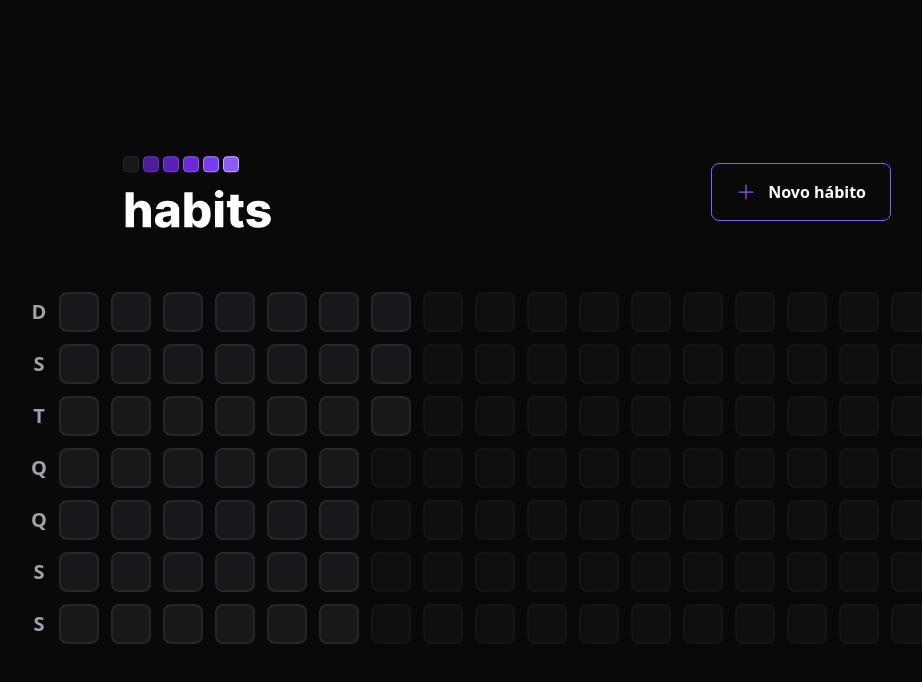
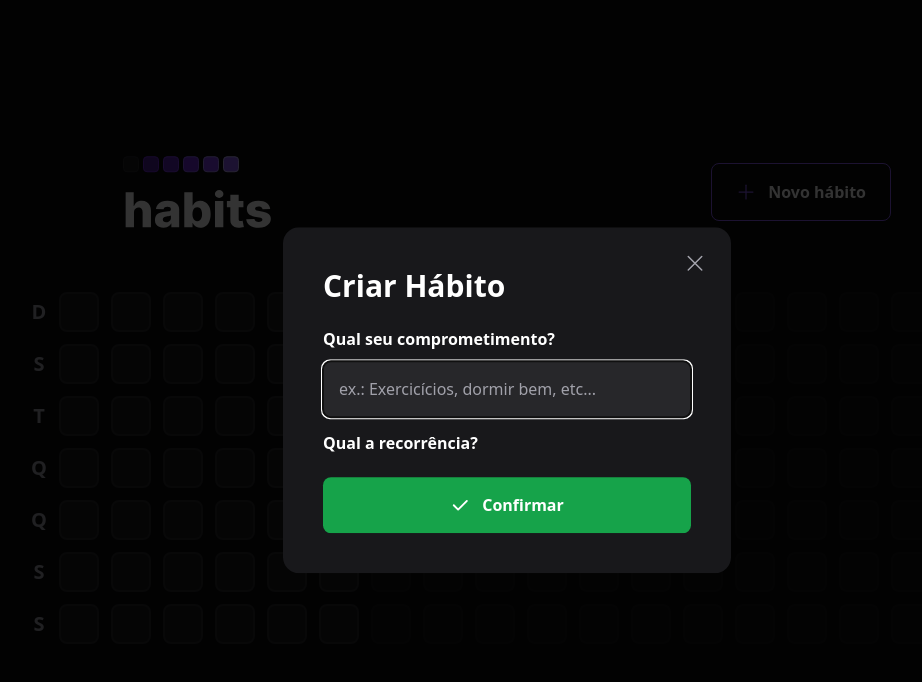
Before and after one commit to ovictormiranda/habits, a React (Vite) app in the folder web/: page / in a window 1280 px wide. Both pictures are taken after a click on the button "Novo hábito". Shown: the top 682 px of the page, without its empty margins (133-1055 px from the left). Built offline with nearby package versions, Linux system fonts and the light colour scheme.

Commit message:
FRONTEND - Modal de Criar Hábito (com Radix)

```diff
--- a/web/package.json
+++ b/web/package.json
@@ -9,6 +9,8 @@
     "preview": "vite preview"
   },
   "dependencies": {
+    "@radix-ui/react-dialog": "^1.0.3",
+    "@radix-ui/react-popover": "^1.0.5",
     "dayjs": "^1.11.7",
     "phosphor-react": "^1.4.1",
     "react": "^18.2.0",
--- a/web/src/components/Header.tsx
+++ b/web/src/components/Header.tsx
@@ -1,20 +1,42 @@
-import { Plus } from 'phosphor-react'
+import { Plus, X } from 'phosphor-react'
+import * as Dialog from '@radix-ui/react-dialog'
 
 import logoImage from '../assets/logo.svg'
+import { NewHabitForm } from './NewHabitForm'
 
 export function Header () {
+
     return(
 
     <div className='w-full max-w-3xl mx-auto flex items-center justify-between'>
     <img src={logoImage} alt="Habits"/>
 
-    <button
-      type="button"
-      className="border border-violet-500 font-semibold rounded-lg px-6 py-4 flex items-center gap-3 hover:border-violet-300"
-      >
-      <Plus size={20} className="text-violet-500"/>
-      Novo hábito
-    </button>
+    <Dialog.Root>
+      <Dialog.Trigger
+        type="button"
+        className="border border-violet-500 font-semibold rounded-lg px-6 py-4 flex items-center gap-3 hover:border-violet-300"
+        >
+        <Plus size={20} className="text-violet-500"/>
+        Novo hábito
+      </Dialog.Trigger>
+
+      <Dialog.Portal>
+        <Dialog.Overlay className='w-screen h-screen bg-black/80 fixed inset-0'/>
+
+        <Dialog.Content className='absolute p-10 bg-zinc-900 rounded-2xl w-full max-w-md top-1/2 left-1/2 -translate-x-1/2 -translate-y-1/2'>
+          <Dialog.Close className='absolute right-6 top-6 text-zinc-400 hover:text-zinc-200'>
+            <X size={24} aria-label="Fechar"/>
+          </Dialog.Close>
+
+          <Dialog.Title className='text-3xl leading-tight font-extrabold'>
+            Criar Hábito
+          </Dialog.Title>
+
+          <NewHabitForm />
+        </Dialog.Content>
+      </Dialog.Portal>
+    </Dialog.Root>
+
   </div>
 )
 }
--- /dev/null
+++ b/web/src/components/NewHabitForm.tsx
@@ -0,0 +1,31 @@
+import { Check } from "phosphor-react";
+
+export function NewHabitForm() {
+    return (
+        <form className="w-full flex flex-col mt-6">
+            <label htmlFor="title" className="font-semibold leading-tight">
+                Qual seu comprometimento?
+            </label>
+
+            <input
+                type="text"
+                id="title"
+                placeholder="ex.: Exercicícios, dormir bem, etc..."
+                className="p-4 rounded-lg mt-3 bg-zinc-800 text-white placeholder:text-zinc-400"
+                autoFocus
+            />
+
+            <label htmlFor="" className="font-semibold leading-tight mt-4">
+                Qual a recorrência?
+            </label>
+
+            <button
+                type="submit"
+                className="mt-6 rounded-lg p-4 flex items-center justify-center gap-3 font-semibold bg-green-600 hover:bg-green-500"
+            >
+                <Check size={20} weight="bold" />
+                Confirmar
+            </button>
+        </form>
+    )
+}
```
Also changed, not shown: 2 other files (tests, documents, lock files or other folders).
